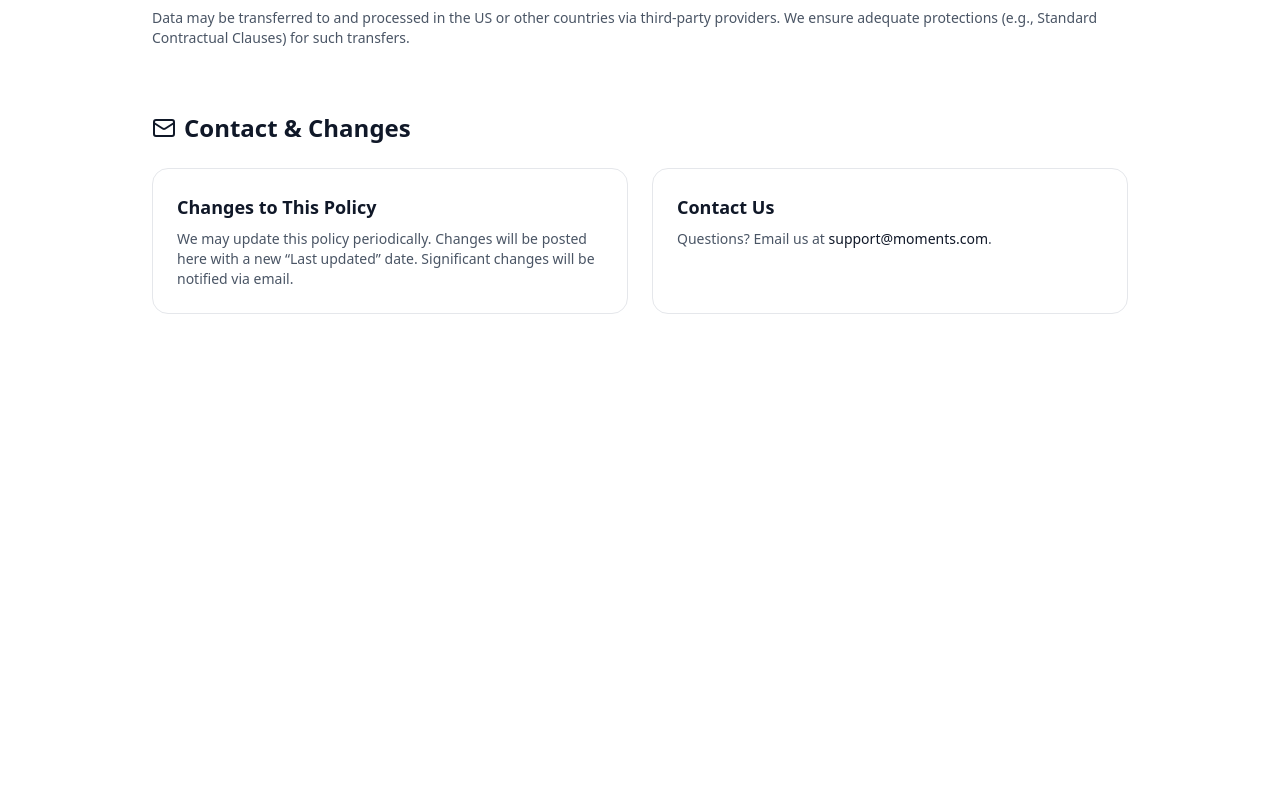
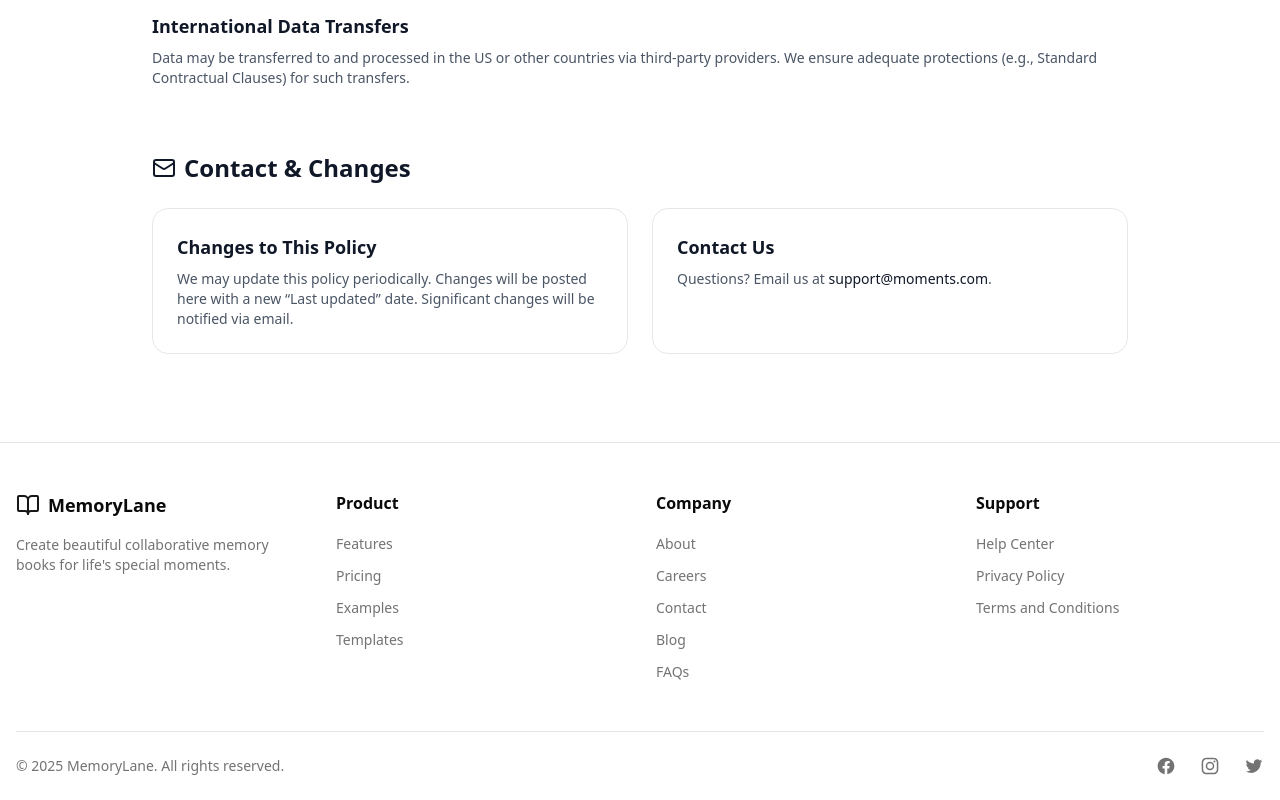
Before and after one commit to ppratik07/moments, a Next.js app in the folder moments/: page /privacy-policy in a window 1280 px wide. Shown: the part 3205-4005 px from the top of the page. Before the commit the page ends 3583 px from the top, so only its background shows below. Built offline with nearby package versions, Linux system fonts and the light colour scheme; no server answers.

Commit message:
feat: Refactor Privacy Policy page to include dynamic header and footer components

```diff
--- a/moments/app/privacy-policy/page.tsx
+++ b/moments/app/privacy-policy/page.tsx
@@ -1,9 +1,16 @@
 import React from "react";
 import { Shield, User, Image as ImageIcon, Settings, Mail } from "lucide-react";
+import { Footer } from "@/components/landing/Footer";
+import { Header } from "@/components/landing/Header";
+import { useCurrentUser } from "@/hooks/useCurrentUser";
+export default function PrivacyPolicyPage() {
 
-export default function PrivacyPolicyPage() {
+  const { isSignedIn } = useCurrentUser();
+
   return (
-    <div className="max-w-5xl mx-auto px-6 py-16">
+    <div>
+      <Header isSignedIn= {isSignedIn ?? false} />
+      <div className="max-w-5xl mx-auto px-6 py-16 mt-10">
         {/* Header */}
         <section className="text-center space-y-4 mb-16">
           <div className="flex items-center justify-center space-x-3 mb-4">
@@ -222,7 +229,12 @@ export default function PrivacyPolicyPage() {
           </div>
 
         </section>
+
       </div>
+      {/* Footer */}
+      <Footer/>
+    </div>
+
   );
 }
 
```
Lines whose indentation alone changed are shown as unchanged.
